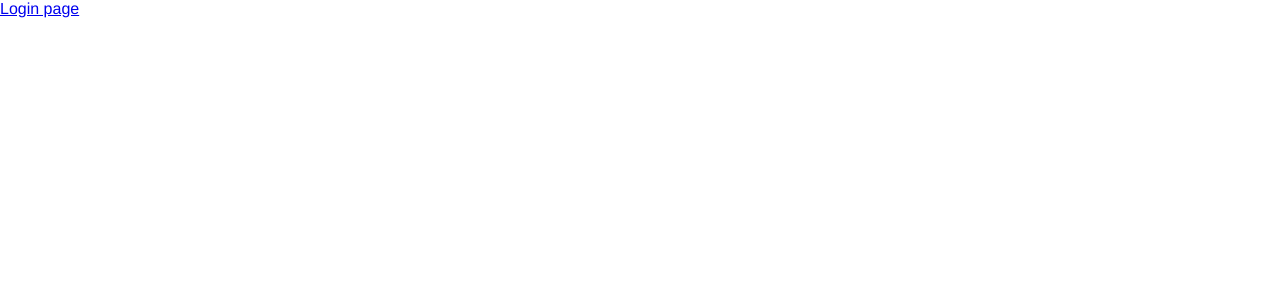
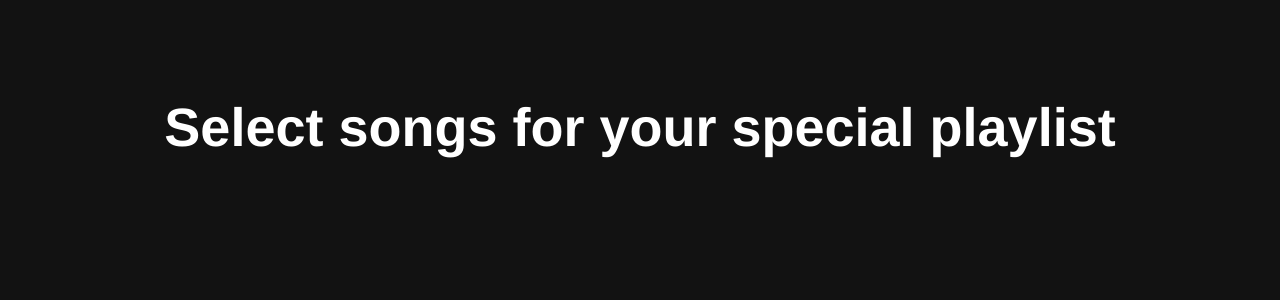
Before and after one commit to merve/spotify-custom-playlist, a Next.js app: page / in a window 1280 px wide. Shown: the top 300 px of the page. Built offline with nearby package versions, Linux system fonts and the light colour scheme.

Commit message:
[FIX] (App) Body background

```diff
--- a/components/global-style.tsx
+++ b/components/global-style.tsx
@@ -43,8 +43,8 @@ export const fontDef = {
   h6: { size: "24px", mobileSize: "20px", weight: 400 },
   bodyLarge: { size: "20px", mobileSize: "16px", weight: 400 },
   body: { size: "16px", mobileSize: "14px", weight: 400 },
-  bodySmall: { size: "14px", mobileSize: "12px", weight: 400 },
-  small: { size: "12px", mobileSize: "10px", weight: 400 },
+  bodySmall: { size: "14px", mobileSize: "14px", weight: 400 },
+  small: { size: "12px", mobileSize: "12px", weight: 400 },
 };
 
 export const GlobalStyle = createGlobalStyle`
@@ -59,10 +59,12 @@ export const GlobalStyle = createGlobalStyle`
     font-family: Helvetica, sans-serif;
     transition: color 0.2s, background-color 0.2s;
     box-sizing: border-box;
+
   }
   body{
     padding:0;
     margin: 0 auto;
+    background-color: var(--color-black);
   }
 
 `;
--- a/pages/index.tsx
+++ b/pages/index.tsx
@@ -1,6 +1,12 @@
 import type { NextPage } from "next";
 import Head from "next/head";
-import Link from "next/link";
+import Text from "../components/Text";
+import styled from "styled-components";
+
+const StyledHome = styled.div`
+  display: flex;
+  flex-direction: column;
+`;
 
 const Home: NextPage = () => {
   return (
@@ -13,11 +19,17 @@ const Home: NextPage = () => {
         />
         <link rel="icon" href="/favicon.ico" />
       </Head>
-      <main>
-        <Link href="/login">
-          <a> Login page</a>
-        </Link>
-      </main>
+      <StyledHome>
+        <Text
+          tag="h1"
+          type="h2"
+          margin="96px auto 32px auto"
+          textAlign="center"
+          color="var(--color-white)"
+        >
+          Select songs for your special playlist
+        </Text>
+      </StyledHome>
     </>
   );
 };
--- a/pages/login.tsx
+++ b/pages/login.tsx
@@ -6,7 +6,8 @@ import Logo from "../public/assets/logo";
 import { size } from "../components/global-style";
 
 const StyledLogin = styled.div`
-  background-color: var(--color-black);
+  display: flex;
+  flex-direction: column;
   text-align: center;
   height: 100vh;
   background-image: url("/assets/login-bg.png");
@@ -23,6 +24,7 @@ const StyledLogin = styled.div`
 const LogoWrapper = styled.div`
   padding-top: 72px;
   padding-bottom: 8%;
+  margin: 0;
 `;
 
 const Login: React.FC = (): JSX.Element => {
```
